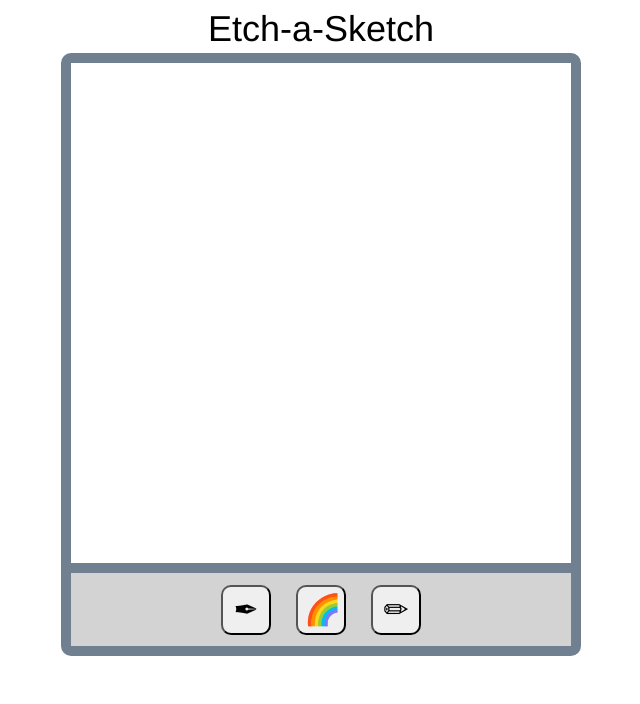
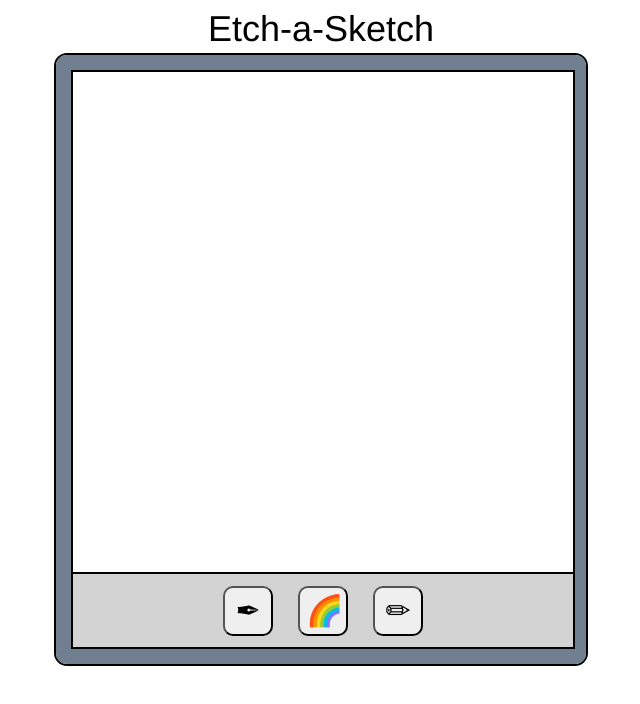
Before and after one commit to sandromaestroni/top-etch-a-sketch, a plain HTML site: page index.html in a window 1280 px wide. Shown: the whole page, without its empty margins (319-959 px from the left). Drawn offline with Linux system fonts and the light colour scheme.

Commit message:
css touchups

```diff
--- a/index.html
+++ b/index.html
@@ -11,8 +11,8 @@
 <body>
     <header class="game-name">Etch-a-Sketch</header>
 
+    <div class="console-border">
         <div class="game-console">
-
             <div class="tile-container">
             </div>
             <div class="controls">
@@ -27,5 +27,6 @@
                 </button>
             </div>
         </div>
+    </div>
 </body>
 </html>
--- a/style.css
+++ b/style.css
@@ -11,12 +11,17 @@ body {
     font-size: 36px;
 }
 
+.console-border {
+    border: 2px solid black;
+    border-radius: 13px;
+}
+
 .game-console {
     display: flex;
     flex-direction: column;
     justify-content: space-between;
     width: 500px;
-    border: 10px solid slategray;
+    border: 15px solid slategray;
     border-radius: 10px;
 }
 
@@ -27,6 +32,7 @@ body {
     height: 500px;
     align-items: center;
     justify-content: center;
+    border: 2px solid black;
 
 }
 
@@ -35,7 +41,8 @@ body {
     height: 73px;
     width: 500px;
     background-color: lightgrey;
-    border-top: 10px solid slategray;
+    border: 2px solid black;
+    border-top: none;
     align-items: center;
     justify-content: center;
     gap: 25px;
```
Lines whose indentation alone changed are shown as unchanged.
